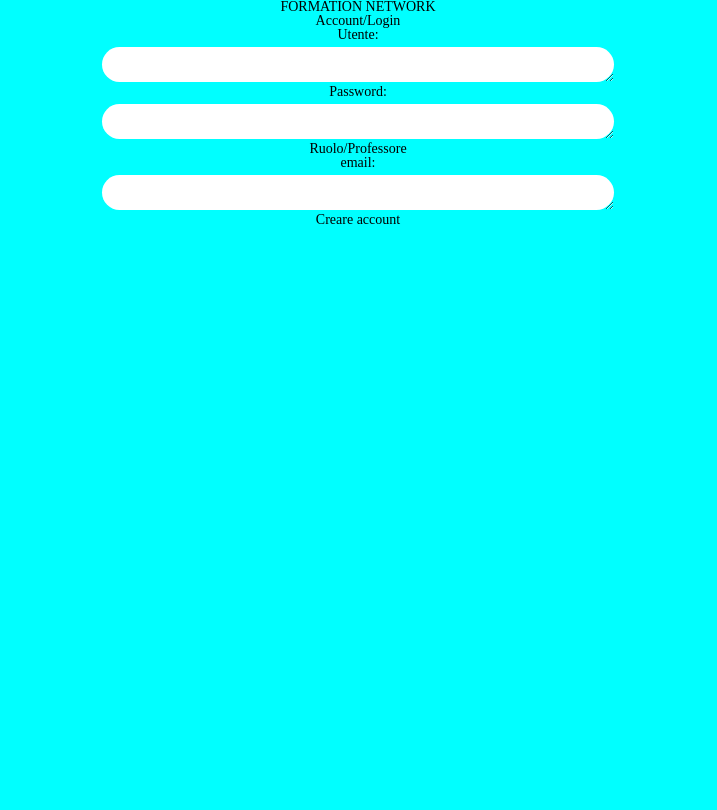
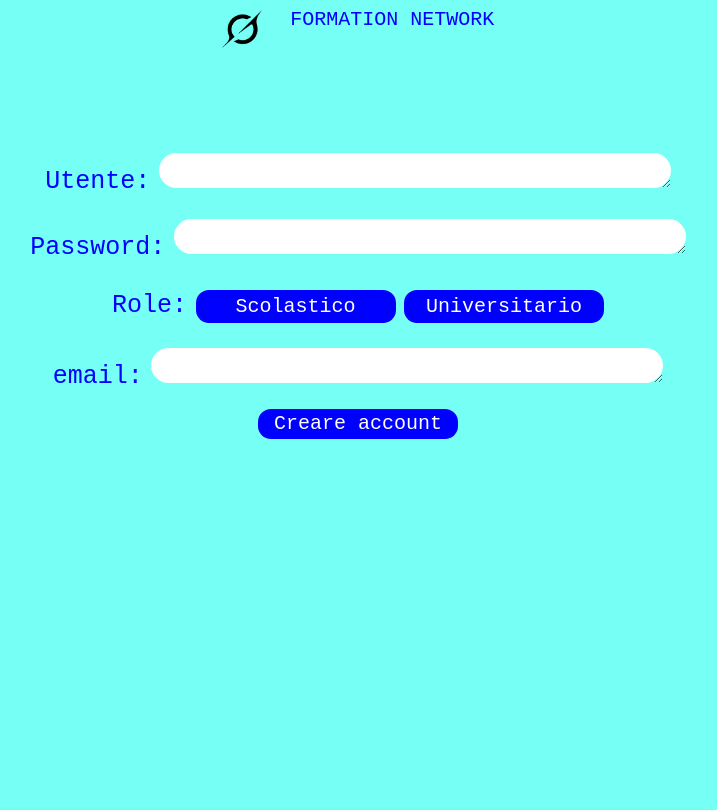
Before and after one commit to IhorVintonyak/FormationNetwork, a PHP site: page /page/registrazione.html in a window 1280 px wide. Shown: the whole page, without its empty margins (282-999 px from the left). Before the commit the page ends 224 px from the top, so only its background shows below. Run offline with PHP 8.4, Linux system fonts and the light colour scheme.

Commit message:
Layout per le pagine
html+css per pagine: main, login, regisrtazione, creare evento

```diff
--- a/Sviluppo/View/page/registrazione.html
+++ b/Sviluppo/View/page/registrazione.html
@@ -12,26 +12,36 @@
 
 	<body>
 		<div class="header">
-            <div>FORMATION NETWORK</div>
-            <div>Account/Login</div>
+			<span><img src="../style/img/grok-seeklogo.png" alt="Logo" class="logoImg"></span>
+            <a class="titolo" href="./main.html">FORMATION NETWORK</a>
 		</div>
+
 		<div class="layout">
-            <div class="accountName">Utente:</div>
-            <div class="accountNameInput"><Textarea></Textarea></div>
 
-            <div class="accountPassword">Password:</div>
-            <div class="accountPasswordInput"><Textarea></Textarea></div>
-
-            <div class="accountRole">Ruolo/Professore</div>
-            <div class="accountRoleButtons">
-                <div class="accountRoleButtonSchool"></div>
-                <div class="accountRoleButtonUniversity"></div>
+            <div class="accountName">
+            	<span class="accountNameText">Utente:</span>
+            	<span class="accountNameInput"><Textarea></Textarea></span>
             </div>
 
-            <div class="accountEmail">email:</div>
-            <div class="accountEmailInput"><Textarea></Textarea></div>
+            <div class="accountPassword">
+            	<span class="accountPasswordText">Password:</span>
+            	<span class="accountPasswordInput"><Textarea></Textarea></span>
+		</div>
 
-            <div class="buttonCreateAccount">Creare account</div>
+		<div class="accountRole">
+            	<span class="accountRoleText">Role:</span>
+            	<span class="accountRoleInput">
+                        <span><button class="accountRoleSco">Scolastico</button></span>
+                        <span><button class="accountRoleUni">Universitario</button></span>
+                  </span>
 		</div>
+
+		<div class="accountEmail">
+            	<span class="accountEmailText">email:</span>
+            	<span class="accountEmailInput"><Textarea></Textarea></span>
+		</div>
+
+            <div class="loginButtonCreate">Creare account</div>
+
 	</body>
 </html>
--- a/Sviluppo/View/style/style.css
+++ b/Sviluppo/View/style/style.css
@@ -16,14 +16,15 @@ img{vertical-align: top;}
 h1,h2,h3,h4,h5,h6{font-size:inherit;font-weight: inherit;}
 /*--------------------*/
 body{
-	background-color: aqua;
+    margin-top: 10px;
+	background-color: #76fff5;
     text-align:center;
     padding-left: 10%;
     padding-right: 10%;
+    font-family: 'Courier New', Courier, monospace;
+
 }
 .header{
-    padding-left: 10%;
-    padding-right: 10%;
     margin: auto;
 
 }
@@ -31,6 +32,10 @@ body{
     margin-left: 20px;
     color:blue;
     text-transform: uppercase;
+    font-size: 20px;
+}
+.logoImg{
+    width: 40px;
 }
 .login{
     margin-left: 10%;
@@ -50,6 +55,11 @@ body{
     font-size: 20px;
     padding: 5px 13px 5px 13px;
 }
+
+.createButtonLink{
+    color: white;
+}
+
 Textarea{
     width: 50%;
     height: 35px;
@@ -66,13 +76,13 @@ Textarea{
     margin-top: 20px;
     text-align: center;
     align-items: center;
-    max-width: 500px;
+    max-width: 600px;
 }
 .tagButton{
     color: blue;
     background-color:white;
-    border-radius: 10%;
-    padding: 4px;
+    border-radius: 15px;
+    padding: 7px;
     font-size: 15px;
     margin: 4px 5px;
 }
@@ -84,9 +94,13 @@ Textarea{
     border-radius: 20px;
     padding: 10px;
     text-align: left;
+    border-style: dotted;
+    border-width: 6px;
+    border-color:blue;
 }
 .event div{
     margin: 12px;
+    margin-bottom: 20px;
 
 }
 .eventFooter{
@@ -96,7 +110,7 @@ Textarea{
 }
 .eventTagsZone{
     max-width: 200px;
-    background-color: aqua;
+    background-color: #76fff5;
     padding: 10px 20px;
     border-radius: 10px;
     margin-top:10px;
@@ -115,9 +129,110 @@ Textarea{
     text-align: right;
 }
 .eventPrenoteButton{
+    margin-top: 30px;
     background-color: blue;
     color:white;
     border-radius: 13px;
     font-size: 20px;
     padding: 5px 10px 5px 10px;
 }
+
+
+
+
+.layout{
+    margin-top: 100px;
+}
+.layout div{
+    margin-top: 20px;
+    margin-bottom: 20px;
+}
+.accountNameText{
+    font-size: 25px;
+}
+.accountNameInput{
+    padding-top: 14px;
+}
+.loginButtonLog{
+    background-color: blue;
+    color:white;
+    border-radius: 13px;
+    font-size: 20px;
+    padding: 5px 13px 5px 13px;
+    width: 100px;
+    margin: auto;
+    margin-top: 10px;
+}
+.loginButtonReg{
+    background-color: blue;
+    color:white;
+    border-radius: 13px;
+    font-size: 20px;
+    padding: 5px 13px 5px 13px;
+    width: 200px;
+    margin: auto;
+    margin-top: 10px;
+}
+hr {
+  display: block;
+  width: 500px;
+  margin-top: 0.3em;
+  margin-bottom: 0.3em;
+  margin-left: auto;
+  margin-right: auto;
+  border-style: inset;
+  border-width: 1px;
+  border-color: blue;
+}
+.accountNameText{
+    font-size: 25px;
+    color: blue;
+}
+.accountPasswordText{
+    font-size: 25px;
+    color: blue;
+}
+.accountEmailText{
+    font-size: 25px;
+    color: blue;
+}
+.accountRoleText{
+    font-size: 25px;
+    color: blue;
+}
+.accountRoleSco{
+    background-color: blue;
+    color:white;
+    border-radius: 13px;
+    font-size: 20px;
+    padding: 5px 13px 5px 13px;
+    width: 200px;
+    margin: auto;
+    margin-top: 10px;
+}
+.accountRoleUni{
+    background-color: blue;
+    color:white;
+    border-radius: 13px;
+    font-size: 20px;
+    padding: 5px 13px 5px 13px;
+    width: 200px;
+    margin: auto;
+    margin-top: 10px;
+}
+.loginButtonCreate{
+    background-color: blue;
+    color:white;
+    border-radius: 13px;
+    font-size: 20px;
+    padding: 5px 13px 5px 13px;
+    width: 200px;
+    margin: auto;
+    margin-top: 10px;
+}
+
+
+.createEventText{
+    font-size: 35px;
+    color: blue;
+}
```
Also changed, not shown: Sviluppo/View/page/creareEvento.html (+25 -14 lines), Sviluppo/View/page/login.html (+13 -8 lines), Sviluppo/View/page/main.html (+15 -23 lines), Sviluppo/View/style/img/grok-seeklogo.png (added).
